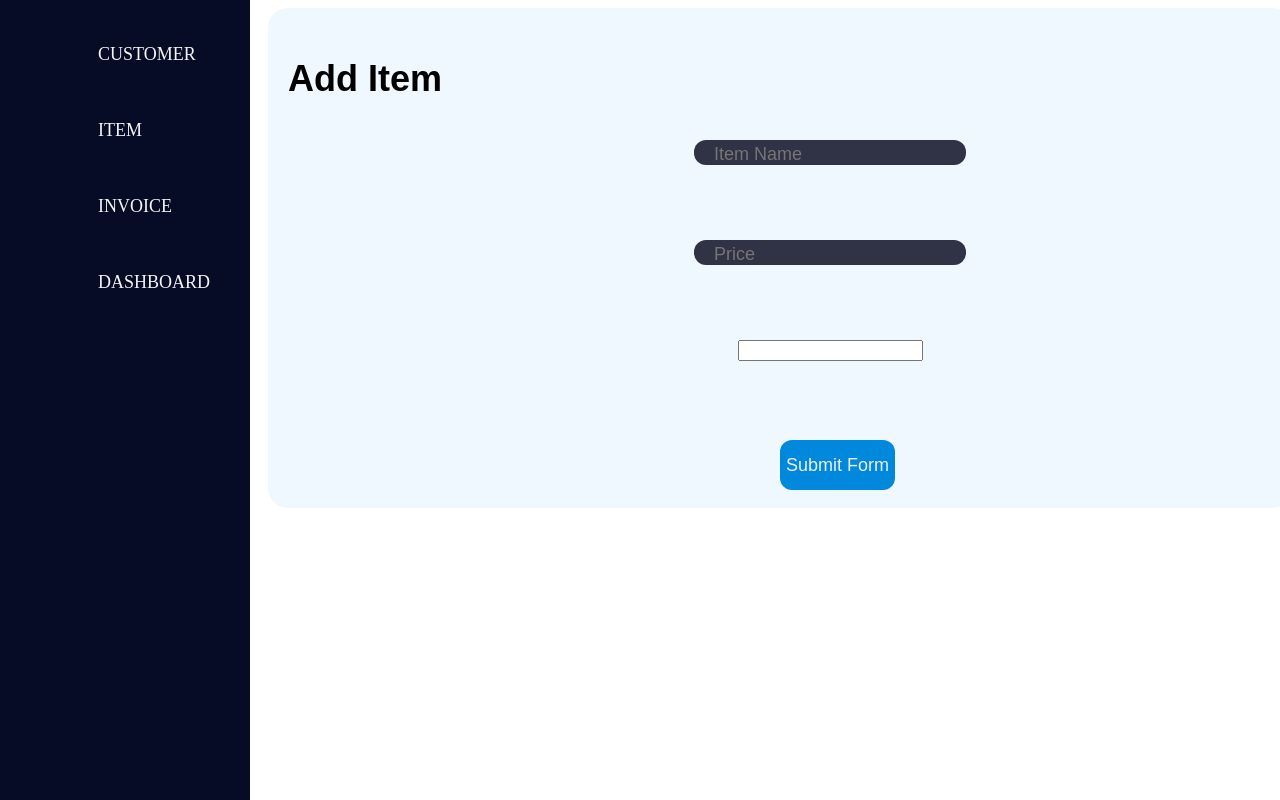
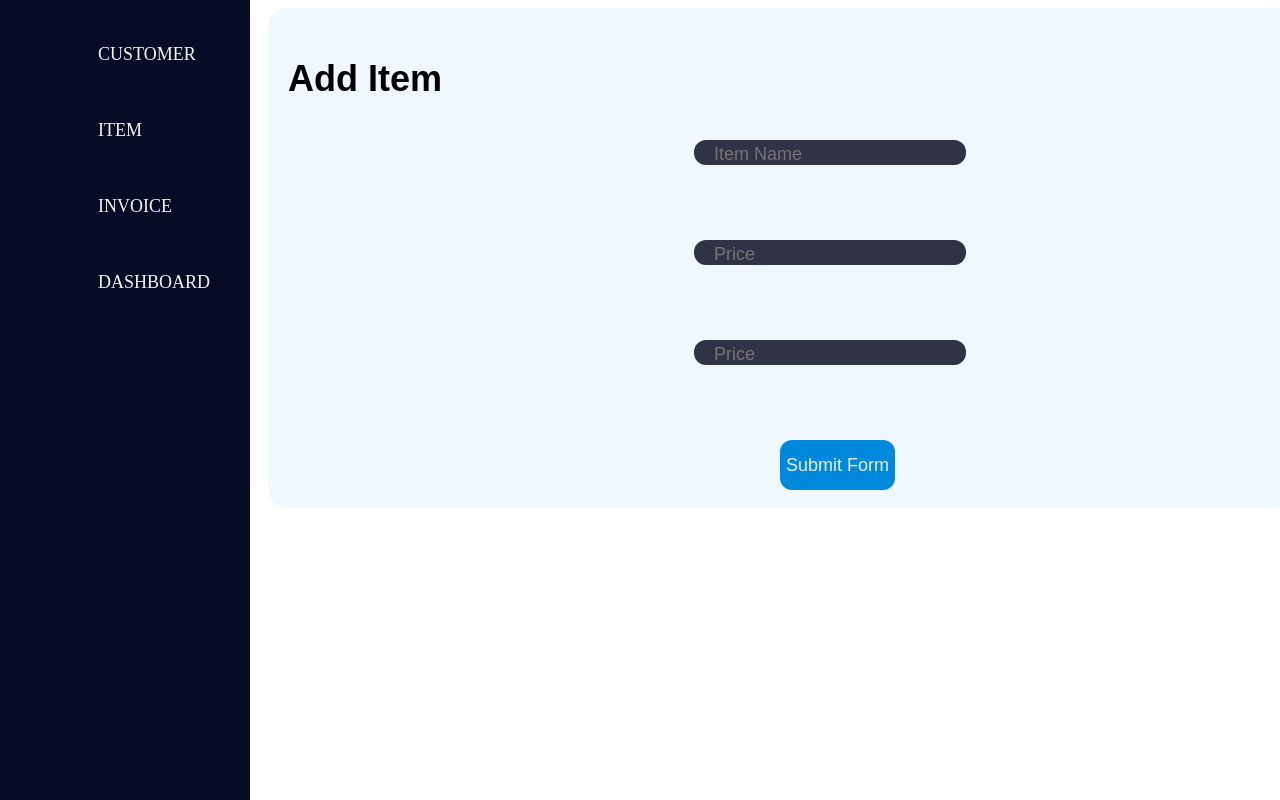
Before and after one commit to shubham25kr07/Frontend-Bootcamp, a React (Create React App) app in the folder invoiceapp/: page /item/add in a window 1280 px wide. Shown: the top 800 px of the page. Built offline with nearby package versions, Linux system fonts and the light colour scheme; the HTML template or start-up script is replaced by a standard one.

Commit message:
onBlur in ItemForm Component

```diff
--- a/invoiceapp/src/components/ItemForm.js
+++ b/invoiceapp/src/components/ItemForm.js
@@ -1,25 +1,6 @@
 import { useState } from "react";
 import FormInput from "../Utils/FormInput";
 import { useNavigate } from "react-router-dom";
-import { useFormik } from "formik";
-
-const validate = (values) => {
-  const errors = {};
-
-  if (!values.Item_Name) {
-    errors.Item_Name = "Required";
-  }
-
-  if (!values.Price) {
-    errors.Price = "Required";
-  }
-
-  if (!values.Item_Description) {
-    errors.Item_Description = "Required";
-  }
-
-  return errors;
-};
 
 const ItemForm = () => {
   const [inputValue, setInputValue] = useState({
@@ -27,22 +8,13 @@ const ItemForm = () => {
     Item_Description: "",
     Price: "",
   });
-
-  const formik = useFormik({
-    initialValues: {
-      Item_Name: "",
-      Item_Description: "",
-      Price: "",
-    },
-    validate,
-    onSubmit: (values) => {
-      console.log(values);
-      alert(JSON.stringify(values, null, 2));
-    },
+  const [errors, setErrors] = useState({
+    Item_Name: "",
+    Item_Description: "",
+    Price: null,
   });
-
+  const { Item_Name, Item_Description, Price } = inputValue;
   const navigate = useNavigate();
-  const { Item_Name, Item_Description, Price } = inputValue;
   const url = "http://localhost:8080/v1/item/add";
 
   const handleChange = (type, e) => {
@@ -53,6 +25,21 @@ const ItemForm = () => {
     }));
   };
 
+  const handleBlur = (type, e) => {
+    const { value } = e.target;
+    console.log("handleBlur");
+    if (value === "") {
+      setErrors((prevErrors) => ({
+        ...prevErrors,
+        [type]: "Required",
+      }));
+    } else {
+      setErrors((prevErrors) => ({
+        ...prevErrors,
+        [type]: "",
+      }));
+    }
+  };
   const handleSubmit = (event) => {
     event.preventDefault();
 
@@ -67,69 +54,57 @@ const ItemForm = () => {
 
   return (
     <div className="form-container">
-      <form className="form" onSubmit={formik.handleSubmit}>
+      <form className="form" onSubmit={handleSubmit}>
         <div className="title">Add Item</div>
         <div className="input-container ic1">
           <FormInput
             type="text"
-            // value={Item_Name}
+            value={Item_Name}
             placeholder="Item Name"
             label="Name"
             name="name"
-            // onChange={handleChange.bind(null, "Item_Name")}
-            onChange={formik.handleChange}
-            onBlur={formik.handleBlur}
-            value={formik.values.Item_Name}
+            onChange={handleChange.bind(null, "Item_Name")}
+            onBlur={handleBlur.bind(null, "Item_Name")}
           />
-          {formik.touched.Item_Name && formik.errors.Item_Name ? (
-            <div>{formik.errors.Item_Name}</div>
-          ) : null}
+          {errors.Item_Name && (
+            <div>
+              <h1>{errors.Item_Name}</h1>
+            </div>
+          )}
         </div>
         <div className="input-container ic2">
           <FormInput
             type="text"
-            // value={Price}
+            value={Price}
             placeholder="Price"
             label="price"
             name="price"
-            // onChange={handleChange.bind(null, "Price")}
-            onChange={formik.handleChange}
-            onBlur={formik.handleBlur}
-            value={formik.values.Price}
+            onChange={handleChange.bind(null, "Price")}
+            onBlur={handleBlur.bind(null, "Price")}
           />
-          {formik.touched.Price && formik.errors.Price ? (
-            <div>{formik.errors.Price}</div>
-          ) : null}
+          {errors.Price && (
+            <div>
+              <h1>{errors.Price}</h1>
+            </div>
+          )}
         </div>
+
         <div className="input-container ic2">
-          <input
+          <FormInput
+            placeholder="Price"
+            label="price"
             id="Item_Description"
             name="Item_Description"
             type="Item_Description"
-            onChange={formik.handleChange}
-            onBlur={formik.handleBlur}
-            value={formik.values.Item_Description}
+            value={Item_Description}
+            onChange={handleChange.bind(null, "Item_Description")}
+            onBlur={handleBlur.bind(null, "Item_Description")}
           />
-          {formik.touched.Item_Description && formik.errors.Item_Description ? (
-            <div>{formik.errors.Item_Description}</div>
-          ) : null}
-          {/*
-          <FormInput
-            type="text"
-            // onblur={handleBlur}
-            // value={Item_Description}
-            placeholder="Description"
-            label="description"
-            name="description"
-            // onChange={handleChange.bind(null, "Item_Description")}
-            onChange={formik.handleChange}
-            onBlur={formik.handleBlur}
-            value={formik.values.Item_Description}
-          />
-          {formik.touched.Item_Description &&
-          formik.errors.PricItem_Descriptione ? (
-            <div>{formik.errors.Item_Description}</div>
-          ) : null} */}
+          {errors.Item_Description && (
+            <div>
+              <h1>{errors.Item_Description}</h1>
+            </div>
+          )}
         </div>
         <button className="submit">Submit Form</button>
       </form>
```
